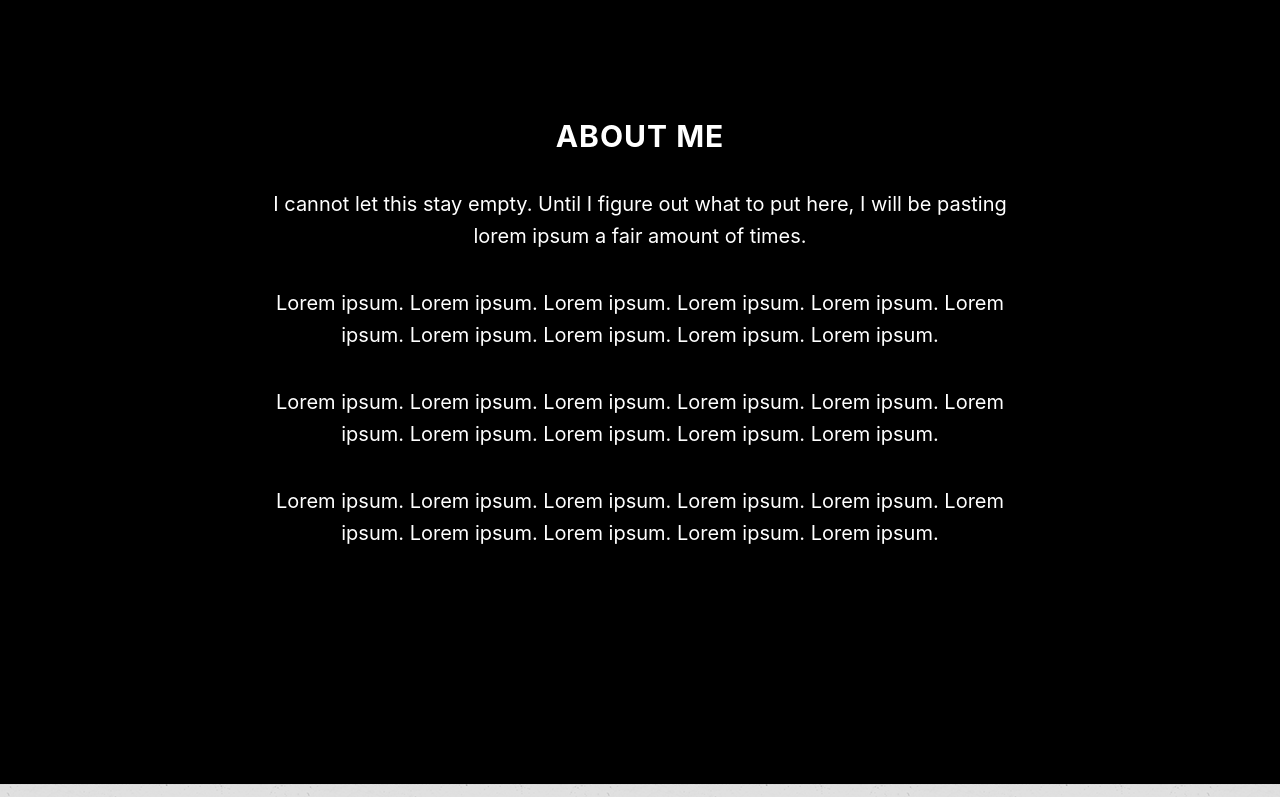
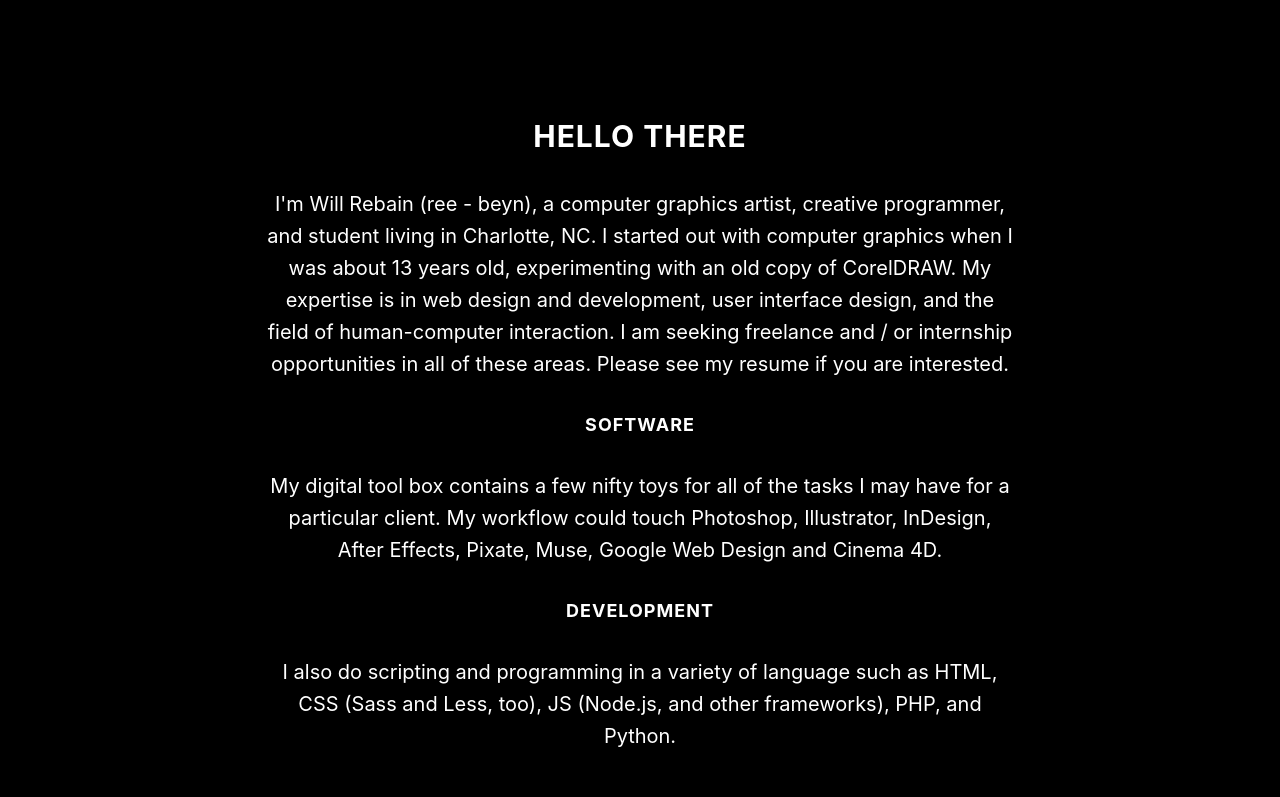
Before and after one commit to willrebain/willrebain.github.io, a website: page index.html in a window 1280 px wide. Shown: the part 880-1677 px from the top of the page. Drawn offline with nearby package versions, Linux system fonts and the light colour scheme; files whose address does not match are found by name.

Commit message:
Fixed about

```diff
--- a/feed.xml
+++ b/feed.xml
@@ -1,4 +1,4 @@
-<?xml version="1.0" encoding="utf-8"?><feed xmlns="http://www.w3.org/2005/Atom" xml:lang="en"><generator uri="https://jekyllrb.com/" version="3.4.5">Jekyll</generator><link href="http://localhost:4000/feed.xml" rel="self" type="application/atom+xml" /><link href="http://localhost:4000/" rel="alternate" type="text/html" hreflang="en" /><updated>2017-08-13T17:39:24-04:00</updated><id>http://localhost:4000/</id><title type="html">Will Rebain | Blog</title><subtitle>A place for my thoughts</subtitle><author><name>Will Rebain</name><email>willrebain@gmail.com</email></author><entry><title type="html">Welcome to Jekyll!</title><link href="http://localhost:4000/blog/2017/08/13/welcome-to-jekyll/" rel="alternate" type="text/html" title="Welcome to Jekyll!" /><published>2017-08-13T11:19:42-04:00</published><updated>2017-08-13T11:19:42-04:00</updated><id>http://localhost:4000/blog/2017/08/13/welcome-to-jekyll</id><content type="html" xml:base="http://localhost:4000/blog/2017/08/13/welcome-to-jekyll/">&lt;p&gt;You’ll find this post in your &lt;code class=&quot;highlighter-rouge&quot;&gt;_posts&lt;/code&gt; directory. Go ahead and edit it and re-build the site to see your changes. You can rebuild the site in many different ways, but the most common way is to run &lt;code class=&quot;highlighter-rouge&quot;&gt;jekyll serve&lt;/code&gt;, which launches a web server and auto-regenerates your site when a file is updated.&lt;/p&gt;
+<?xml version="1.0" encoding="utf-8"?><feed xmlns="http://www.w3.org/2005/Atom" xml:lang="en"><generator uri="https://jekyllrb.com/" version="3.4.5">Jekyll</generator><link href="http://localhost:4000/feed.xml" rel="self" type="application/atom+xml" /><link href="http://localhost:4000/" rel="alternate" type="text/html" hreflang="en" /><updated>2017-08-13T17:51:42-04:00</updated><id>http://localhost:4000/</id><title type="html">Will Rebain | Blog</title><subtitle>A place for my thoughts</subtitle><author><name>Will Rebain</name><email>willrebain@gmail.com</email></author><entry><title type="html">Welcome to Jekyll!</title><link href="http://localhost:4000/blog/2017/08/13/welcome-to-jekyll/" rel="alternate" type="text/html" title="Welcome to Jekyll!" /><published>2017-08-13T11:19:42-04:00</published><updated>2017-08-13T11:19:42-04:00</updated><id>http://localhost:4000/blog/2017/08/13/welcome-to-jekyll</id><content type="html" xml:base="http://localhost:4000/blog/2017/08/13/welcome-to-jekyll/">&lt;p&gt;You’ll find this post in your &lt;code class=&quot;highlighter-rouge&quot;&gt;_posts&lt;/code&gt; directory. Go ahead and edit it and re-build the site to see your changes. You can rebuild the site in many different ways, but the most common way is to run &lt;code class=&quot;highlighter-rouge&quot;&gt;jekyll serve&lt;/code&gt;, which launches a web server and auto-regenerates your site when a file is updated.&lt;/p&gt;
 
 &lt;p&gt;To add new posts, simply add a file in the &lt;code class=&quot;highlighter-rouge&quot;&gt;_posts&lt;/code&gt; directory that follows the convention &lt;code class=&quot;highlighter-rouge&quot;&gt;YYYY-MM-DD-name-of-post.ext&lt;/code&gt; and includes the necessary front matter. Take a look at the source for this post to get an idea about how it works.&lt;/p&gt;
 
--- a/index.html
+++ b/index.html
@@ -82,11 +82,16 @@
     <section id="about" class="container content-section text-center">
         <div class="row">
             <div class="col-lg-8 col-lg-offset-2">
-                <h2>About Me</h2>
-                <p>I cannot let this stay empty.  Until I figure out what to put here, I will be pasting lorem ipsum a fair amount of times.</p>
-                <p>Lorem ipsum. Lorem ipsum. Lorem ipsum. Lorem ipsum. Lorem ipsum. Lorem ipsum. Lorem ipsum. Lorem ipsum. Lorem ipsum. Lorem ipsum. </p>
-                <p>Lorem ipsum. Lorem ipsum. Lorem ipsum. Lorem ipsum. Lorem ipsum. Lorem ipsum. Lorem ipsum. Lorem ipsum. Lorem ipsum. Lorem ipsum. </p>
-                <p>Lorem ipsum. Lorem ipsum. Lorem ipsum. Lorem ipsum. Lorem ipsum. Lorem ipsum. Lorem ipsum. Lorem ipsum. Lorem ipsum. Lorem ipsum. </p>
+                <h2>Hello There</h2>
+                <p>I'm Will Rebain (ree - beyn), a computer graphics artist, creative programmer, and student living in Charlotte, NC.
+                I started out with computer graphics when I was about 13 years old, experimenting with an old copy of CorelDRAW.
+                My expertise is in web design and development, user interface design, and the field of human-computer interaction.
+                I am seeking freelance and / or internship opportunities in all of these areas. Please see my resume if you are interested.</p>
+                <h4>Software</h4>
+                <p>My digital tool box contains a few nifty toys for all of the tasks I may have for a particular client.
+                My workflow could touch Photoshop, Illustrator, InDesign, After Effects, Pixate, Muse, Google Web Design and Cinema 4D.</p>
+                <h4>Development</h5>
+                <p>I also do scripting and programming in a variety of language such as HTML, CSS (Sass and Less, too), JS (Node.js, and other frameworks), PHP, and Python.</p>
             </div>
         </div>
     </section>
--- a/sitemap.xml
+++ b/sitemap.xml
@@ -30,6 +30,6 @@
 </url>
 <url>
 <loc>http://localhost:4000/index.html</loc>
-<lastmod>2017-08-13T16:28:41-04:00</lastmod>
+<lastmod>2017-08-13T17:51:41-04:00</lastmod>
 </url>
 </urlset>
```
